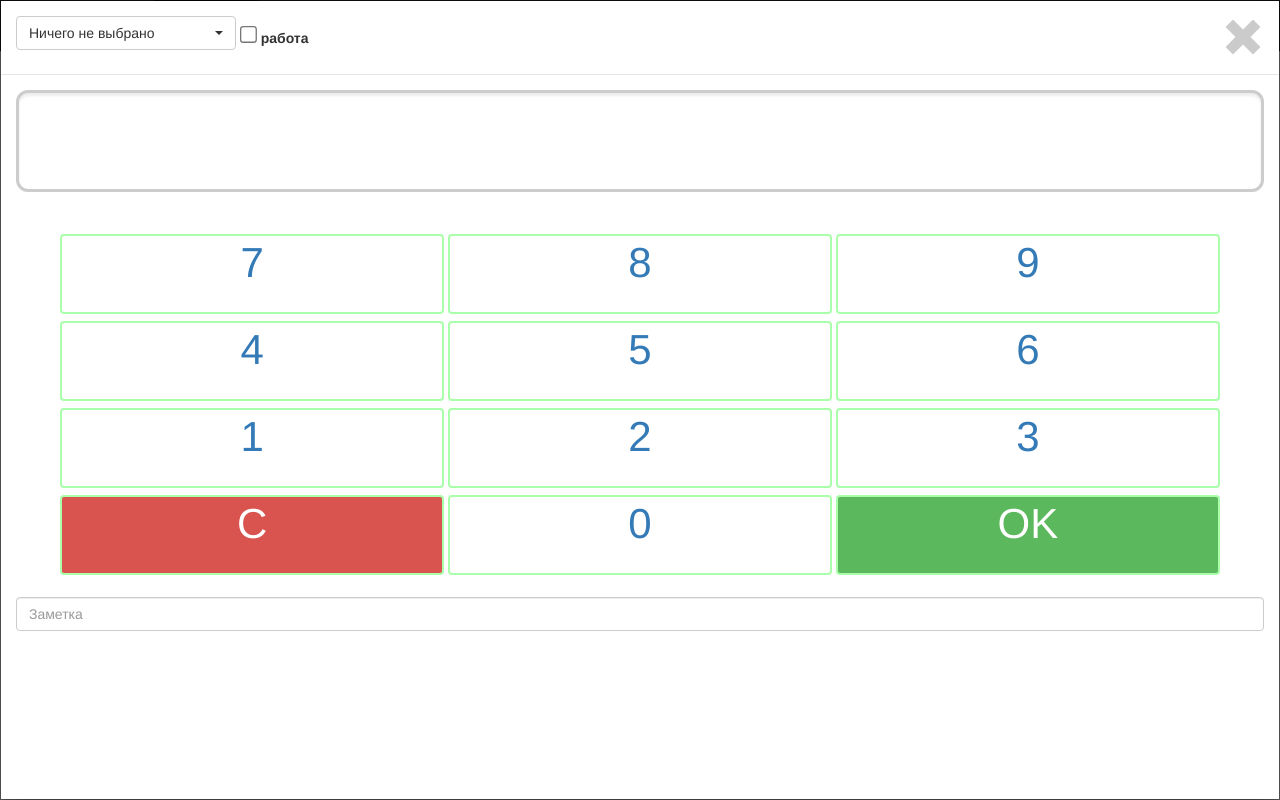
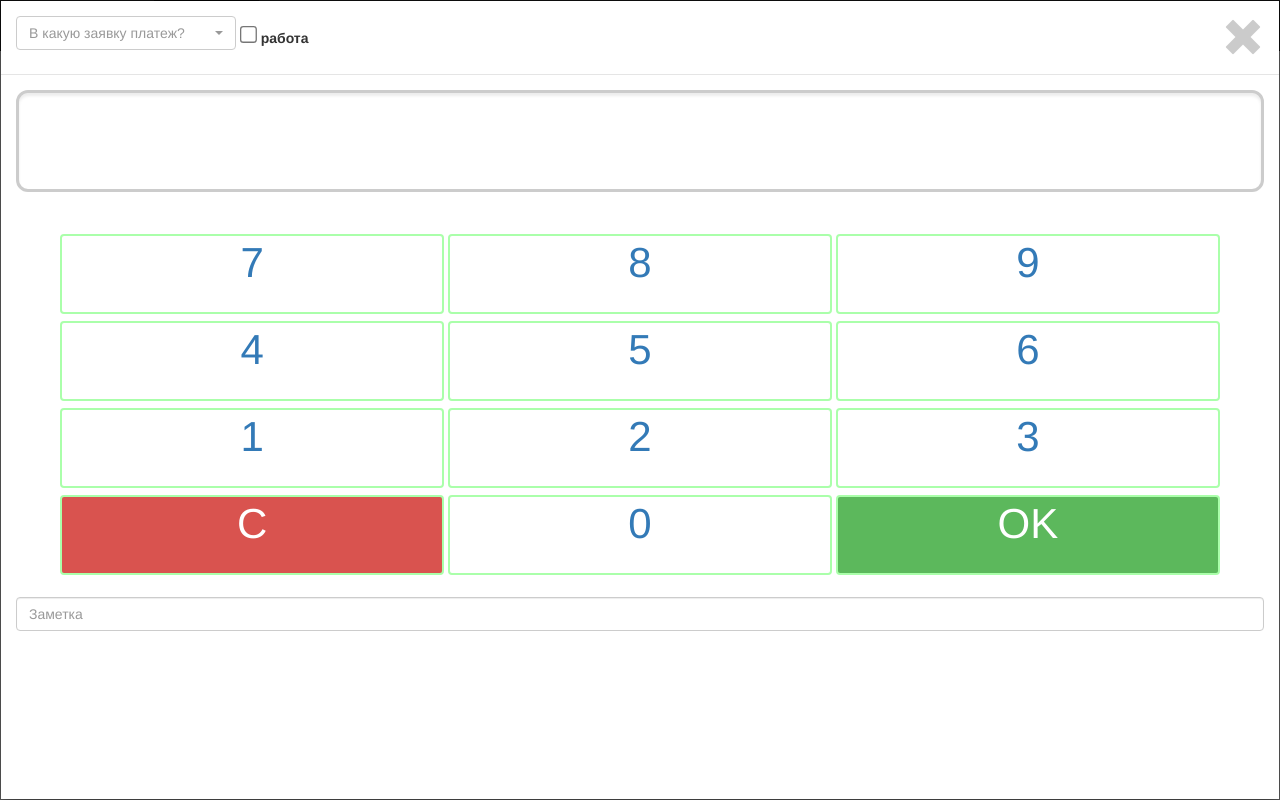
Before and after one commit to gluck-59/midved, a CodeIgniter app: page /database/index.php/welcome/index in a window 1280 px wide, after a click on "Новый приход". Run offline with CodeIgniter, Linux system fonts and the light colour scheme; tables that the repository leaves empty or names only in its code hold one stand-in row (values such as "Sample post"); some libraries are stand-ins or nearby versions.

Commit message:
fix добавил приходы-расходы с главной

```diff
--- a/application/views/modals.php
+++ b/application/views/modals.php
@@ -61,7 +61,7 @@
 			<div class="modal-header">
 				<button type="button" class="close" data-dismiss="modal" aria-hidden="true"><i class="glyphicon glyphicon-remove" style="zoom: 2;"></i></button>
 				<h3 class="modal-title" id="prihod_rashod"></h3>
-				<select id="requestList" data-live-search="true"></select>
+				<select id="requestList" data-live-search="true" title="В какую заявку платеж?"></select>
 				<label for="paymentType" style="vertical-align: -webkit-baseline-middle;">
 					<input type="checkbox" id="paymentType" name="paymentType" class="1form-control" style="zoom: 1.3;">
 					работа
```
